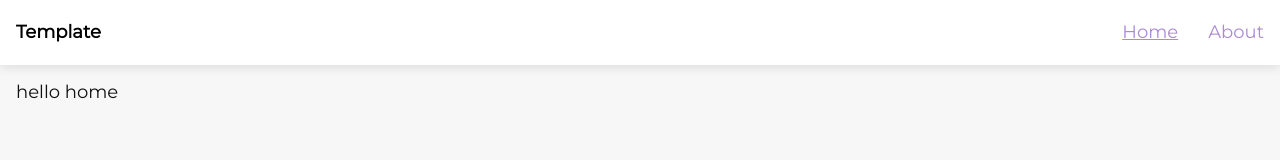
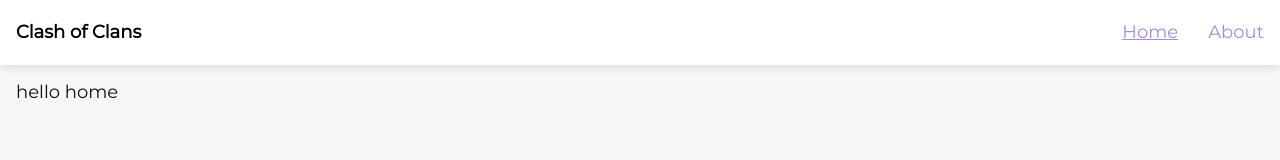
Before and after one commit to Incorrect111/to-code-vue3-clash-of-clans, a Vue app: page / in a window 1280 px wide. Shown: the top 160 px of the page. Built offline with nearby package versions, Linux system fonts and the light colour scheme.

Commit message:
changed config

```diff
--- a/src/_config.js
+++ b/src/_config.js
@@ -1,12 +1,7 @@
-export const process = {
-  dev: true
-};
-export const site = {
-  home: process.dev ? "http://localhost:8080/" : "Alexeev.ru",
-};
+
 
 export const app = {
-  title: 'Template'
+  title: 'Clash of Clans'
 }
 export const links = [
   {
```
